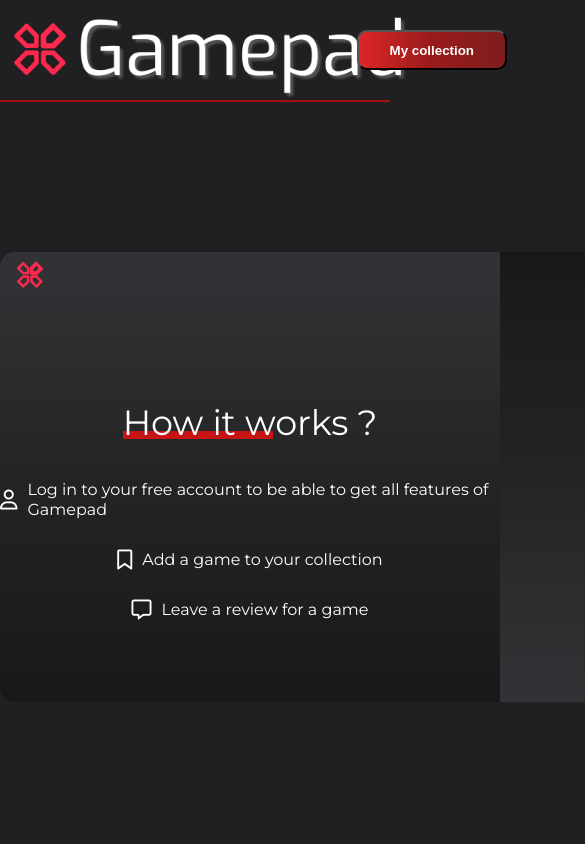
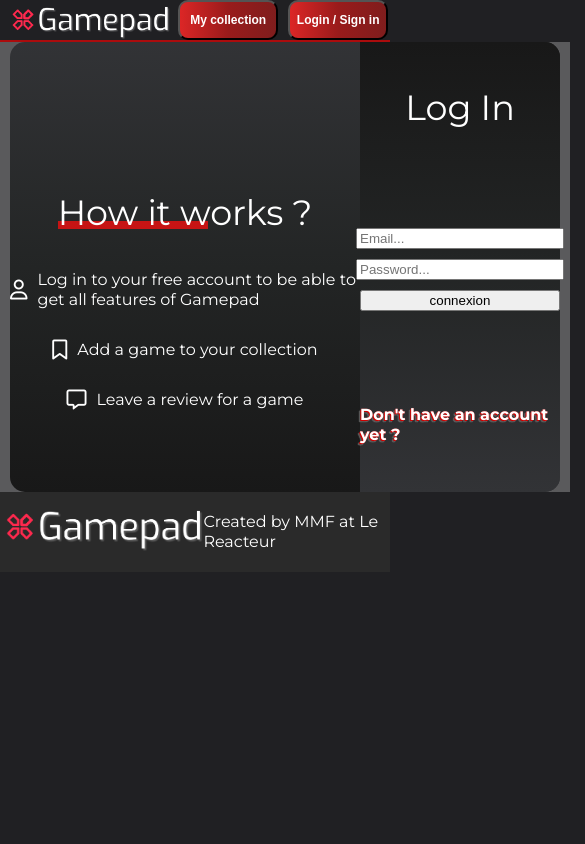
Before and after one commit to MarieMelodyF/GamePad-Front, a React (Vite) app: page /user/login in a window 390 px wide. Shown: the top 844 px of the page, 585 px wide, since content can reach past the window. Built offline with nearby package versions, Linux system fonts and the light colour scheme; the HTML template or start-up script is replaced by a standard one.

Commit message:
responsive inprogress

```diff
--- a/src/App.css
+++ b/src/App.css
@@ -274,6 +274,11 @@
   background: linear-gradient(to left, #7f1d1d 0%, #991b1b 50%, #dc2626 100%);
   cursor: n-resize;
 }
+.to-top {
+  display: flex;
+  justify-content: center;
+  align-items: center;
+}
 /* ------------------- */
 /* ------------------- */
 /* --------GAME------- */
@@ -358,6 +363,7 @@
 .infos-bottom {
   display: flex;
   gap: 60px;
+  width: auto;
 }
 .leftCol {
   display: flex;
@@ -828,3 +834,225 @@
   padding-bottom: 10px;
   /* border: 1px solid red; */
 }
+
+/* ---------------------------- */
+
+@media (max-width: 1300px) {
+  .container {
+    width: 900px;
+    margin: auto;
+  }
+  div .trailer {
+    width: 100%;
+    border: none;
+  }
+  div .leftCol {
+    background-color: #92282842;
+    display: flex;
+    justify-content: center;
+    align-items: flex-start;
+  }
+  .to-top {
+    display: flex;
+    justify-content: center;
+    align-items: center;
+  }
+  .to-top {
+    display: flex;
+    justify-content: center;
+    align-items: center;
+  }
+}
+
+@media (max-width: 1100px) {
+  .container {
+    margin: auto;
+    padding: 20px;
+    background-color: #ffffff42;
+  }
+
+  div .leftCol {
+    background-color: #92282842;
+    display: flex;
+    justify-content: center;
+    align-items: center;
+  }
+  .imgGame {
+    max-width: 800px;
+  }
+
+  .infos {
+    display: flex;
+    flex-wrap: wrap;
+  }
+  .about {
+    display: flex;
+    width: 100%;
+  }
+
+  .Header_container > img {
+    height: 70px;
+  }
+
+  .headerButton {
+    gap: 10px;
+    max-width: 250px;
+  }
+
+  .headerButton button {
+    width: 150px;
+    font-size: 15px;
+  }
+
+  .button-game {
+    margin: 20px 0;
+  }
+  .to-top {
+    display: flex;
+    justify-content: center;
+    align-items: center;
+  }
+}
+@media (max-width: 900px) {
+  .container {
+    width: 700px;
+    padding: 20px 0;
+    margin: auto;
+    background-color: #ffffff42;
+  }
+  .to-top {
+    display: flex;
+    justify-content: center;
+    align-items: center;
+  }
+  .imgGame {
+    max-width: 700px;
+  }
+}
+@media (max-width: 715px) {
+  .container {
+    width: 550px;
+    padding: 20px 0;
+  }
+  div .card {
+    width: 150px;
+  }
+
+  .Header_container > img {
+    height: 40px;
+  }
+
+  .headerButton {
+    gap: 10px;
+    max-width: 200px;
+  }
+
+  .headerButton button {
+    width: 100px;
+    font-size: 12px;
+  }
+
+  .search_barre {
+    max-width: 200px;
+  }
+
+  .imgGames {
+    max-width: 150px;
+  }
+
+  .imgGame {
+    max-width: 550px;
+  }
+
+  .leftCol {
+    display: flex;
+    flex-direction: column;
+    justify-content: center;
+    align-items: center;
+    gap: 10px;
+  }
+  .infos-bottom {
+    display: flex;
+    flex-direction: column;
+    margin: auto;
+    width: 500px;
+    /* background-color: #ffffff77; */
+  }
+  .trailer {
+    height: 300px;
+  }
+  .about {
+    margin: auto;
+    width: 90%;
+  }
+  .allreviews {
+    margin: auto;
+    width: 550px;
+    margin-bottom: 50px;
+  }
+  .button-game {
+    margin: 10px 0;
+  }
+  .col-bottom-left {
+    display: flex;
+    flex-direction: row;
+  }
+
+  .col-bottom-middle {
+    display: flex;
+    flex-direction: row;
+  }
+  .col-bottom-right {
+    display: flex;
+    flex-direction: row;
+    margin-top: -100px;
+  }
+  .to-top-button {
+    margin-bottom: 20px;
+    margin-top: 20px;
+  }
+}
+
+@media (max-width: 480px) {
+  .container {
+    padding: 0 10px;
+  }
+
+  .Header_container > img {
+    height: 40px;
+  }
+
+  .headerButton {
+    gap: 10px;
+    max-width: 200px;
+  }
+
+  .headerButton button {
+    width: 100px;
+    font-size: 12px;
+  }
+
+  .search_barre {
+    max-width: 200px;
+  }
+
+  .imgGames {
+    max-width: 150px;
+  }
+
+  .imgGame {
+    max-width: 600px;
+  }
+
+  .leftCol {
+    display: flex;
+    flex-direction: column;
+    justify-content: center;
+    align-items: center;
+    gap: 10px;
+  }
+  div .trailer {
+    width: 100%;
+    border: none;
+  }
+}
--- a/src/pages/AllGames.jsx
+++ b/src/pages/AllGames.jsx
@@ -199,11 +199,12 @@
             );
           }
         )}
-
-        <div className="to-top-button" onClick={scrollToTop}>
+      </main>
+      <div className="to-top">
+        <p className="to-top-button" onClick={scrollToTop}>
           Go to top
-        </div>
-      </main>
+        </p>
+      </div>
     </>
   );
 };
```
